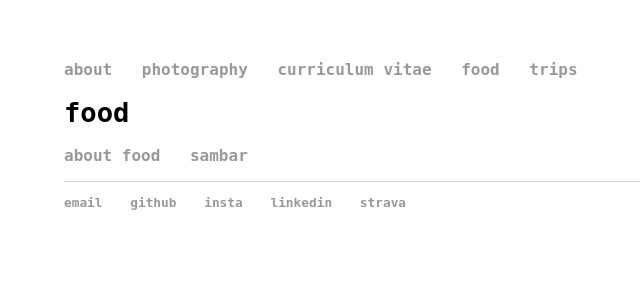
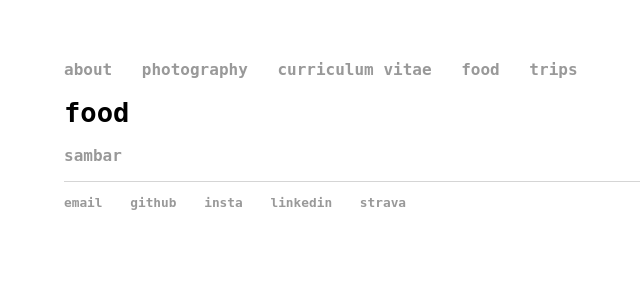
Before and after one commit to dodiodion/dodiodion.github.io, a Jekyll site: the page built from food.html, in a window 1280 px wide. Shown: the top 300 px of the page, without its empty margins (128-768 px from the left). Built offline with Jekyll 4.4.1, drawn with Linux system fonts in a browser that asks for light colours.

Commit message:
clear about food

```diff
--- a/food.html
+++ b/food.html
@@ -7,7 +7,6 @@ title: food
 <body>
 	<nav>
 			<ul>
-					<li><a href="/">about food</a></li>
 					<li><a href="/sambar">sambar</a></li>
 			</ul>
 	</nav>
```
